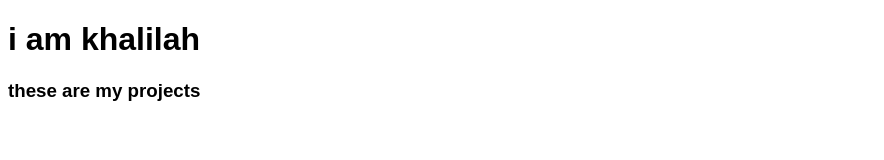
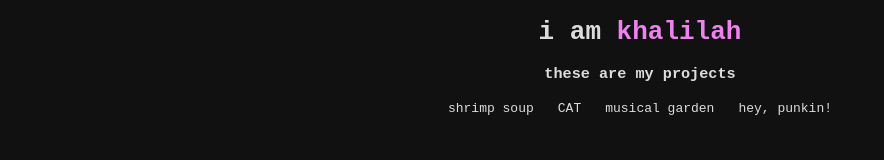
Before and after one commit to kubitsss/bobaWebsite, a plain HTML site: page index.html in a window 1280 px wide. Shown: the whole page, without its empty margins (0-884 px from the left). Drawn offline with Linux system fonts and the light colour scheme.

Commit message:
added styling and navbar

```diff
--- a/index.html
+++ b/index.html
@@ -8,7 +8,13 @@
 		</style>
 	</head>
 	<body>
-		<h1 id="intro">i am <span>khalilah</span></h1>
+		<h1 class="intro">i am <span>khalilah</span></h1>
 		<h3>these are my projects</h3>
+		<div id="nav">
+			<a href="shrimpsoup.html">shrimp soup</a>
+			<a href="CAT.html">CAT</a>
+			<a href="musicalGarden.html">musical garden</a>
+			<a href="heyPunkin.html">hey, punkin!</a>
+		</div>
 	</body>
 </html>
--- a/style.css
+++ b/style.css
@@ -1,3 +1,31 @@
-h1, h3 {
-	font-family: sans-serif;
+* {
+	text-align: center;
 }
+h1, h3, a {
+	font-family: monospace;
+	color: #dddddd
+
+}
+#title {
+	padding-bottom: 50px;
+}
+body {
+	background-color: #111111;
+}
+
+span {
+	color: violet
+}
+
+a {
+	text-decoration: none;
+	padding: 10px;
+}
+
+a:hover {
+	color:violet;
+}
+
+a::after {
+	color:blueviolet
+}
```
Also changed, not shown: CAT.html (added), heyPunkin.html (added), musicalGarden.html (added), shrimpsoup.html (added).
